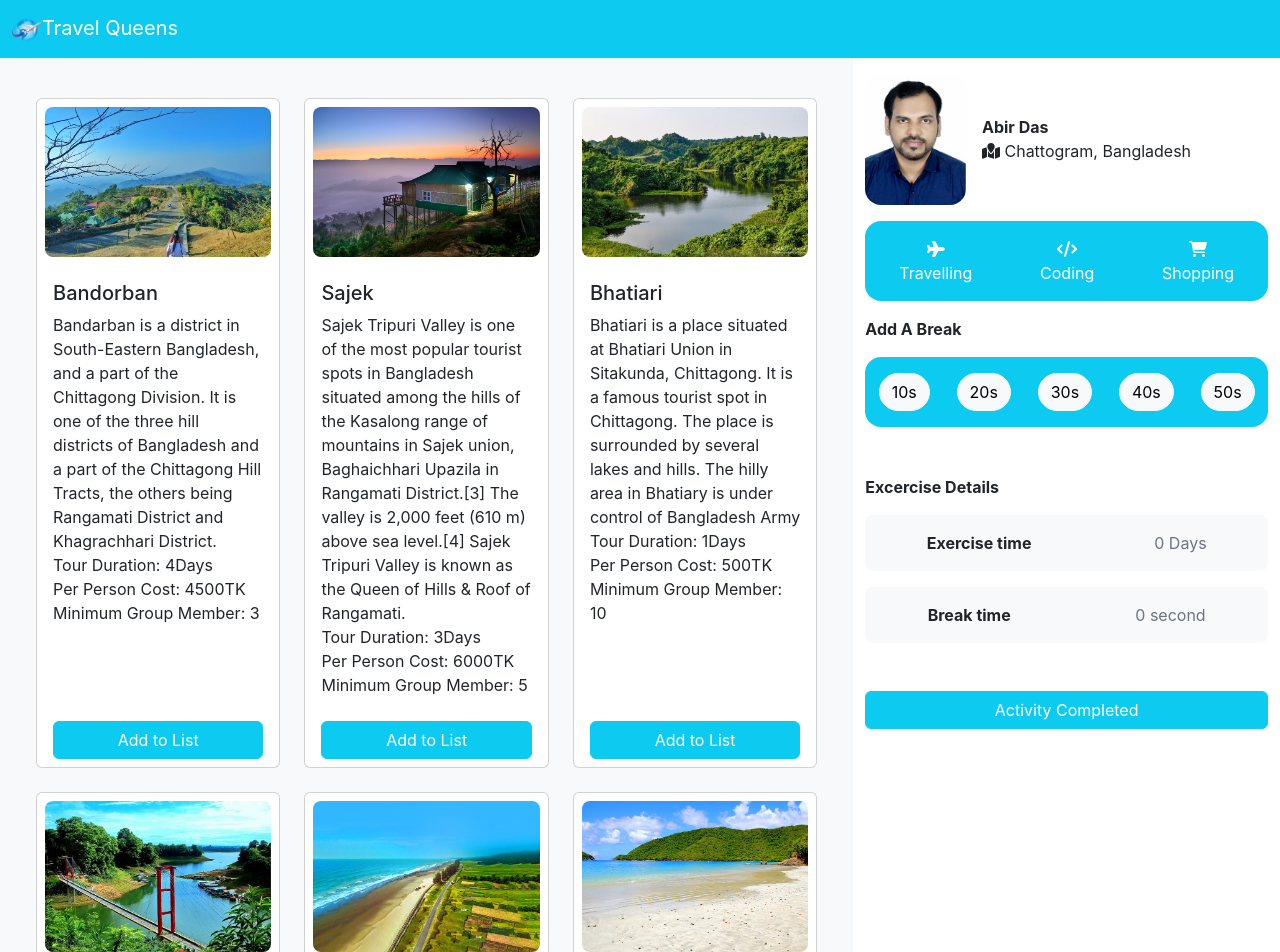
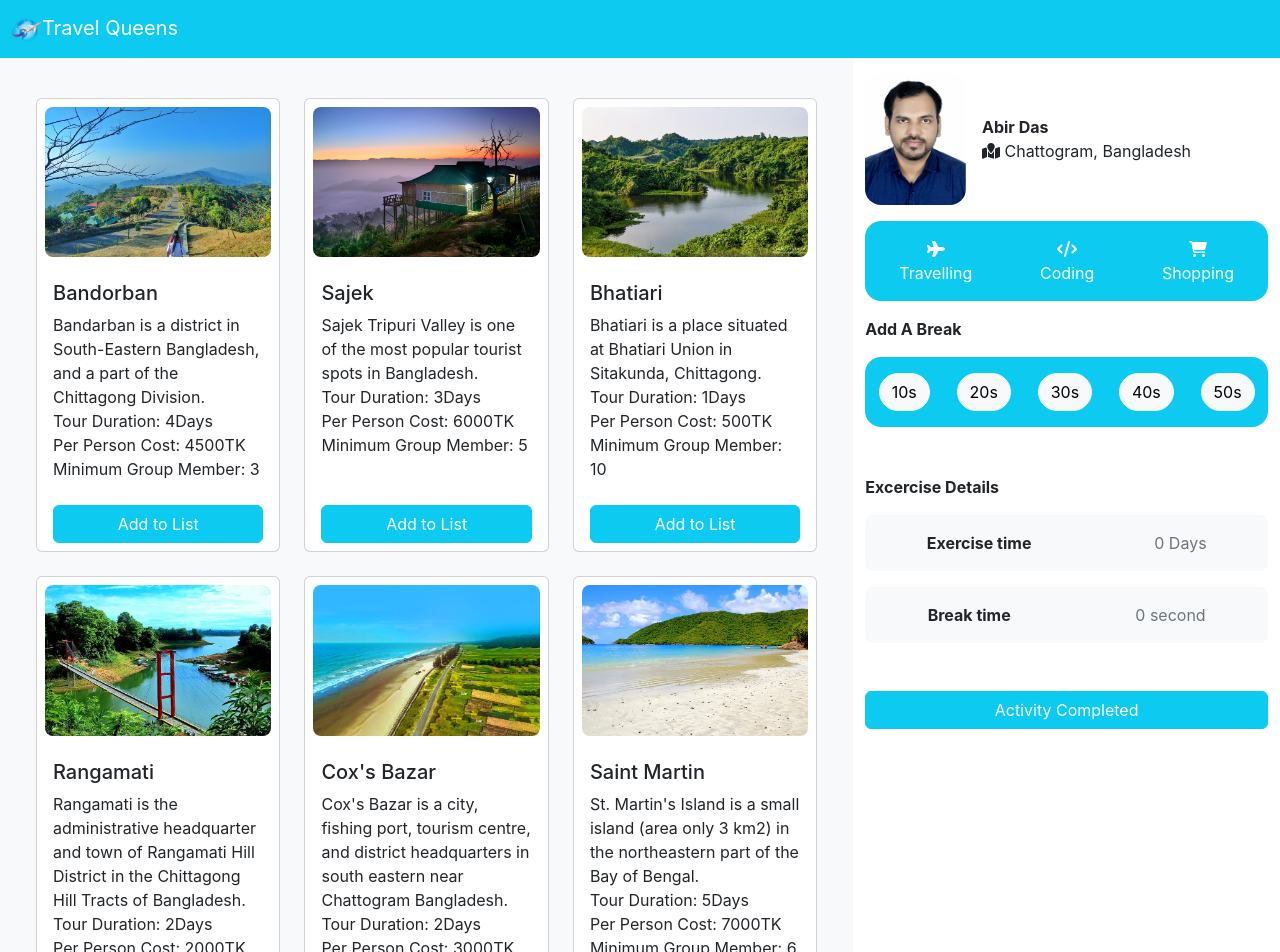
Before and after one commit to AbirDas1048/travel-queens, a React (Create React App) app: page / in a window 1280 px wide. Shown: the top 952 px of the page. Built offline with nearby package versions, Linux system fonts and the light colour scheme.

Commit message:
final update

```diff
--- a/public/data.json
+++ b/public/data.json
@@ -2,7 +2,7 @@
     {
         "id": 1,
         "name": "Bandorban",
-        "description": "Bandarban is a district in South-Eastern Bangladesh, and a part of the Chittagong Division. It is one of the three hill districts of Bangladesh and a part of the Chittagong Hill Tracts, the others being Rangamati District and Khagrachhari District.",
+        "description": "Bandarban is a district in South-Eastern Bangladesh, and a part of the Chittagong Division.",
         "duration": 4,
         "price": 4500,
         "person": 3,
@@ -11,7 +11,7 @@
     {
         "id": 2,
         "name": "Sajek",
-        "description": "Sajek Tripuri Valley is one of the most popular tourist spots in Bangladesh situated among the hills of the Kasalong range of mountains in Sajek union, Baghaichhari Upazila in Rangamati District.[3] The valley is 2,000 feet (610 m) above sea level.[4] Sajek Tripuri Valley is known as the Queen of Hills & Roof of Rangamati.",
+        "description": "Sajek Tripuri Valley is one of the most popular tourist spots in Bangladesh.",
         "duration": 3,
         "price": 6000,
         "person": 5,
@@ -20,7 +20,7 @@
     {
         "id": 3,
         "name": "Bhatiari",
-        "description": "Bhatiari is a place situated at Bhatiari Union in Sitakunda, Chittagong. It is a famous tourist spot in Chittagong. The place is surrounded by several lakes and hills. The hilly area in Bhatiary is under control of Bangladesh Army",
+        "description": "Bhatiari is a place situated at Bhatiari Union in Sitakunda, Chittagong.",
         "duration": 1,
         "price": 500,
         "person": 10,
@@ -29,7 +29,7 @@
     {
         "id": 4,
         "name": "Rangamati",
-        "description": "Rangamati is the administrative headquarter and town of Rangamati Hill District in the Chittagong Hill Tracts of Bangladesh. The town is located at 22°37'60N 92°12'0E and has an altitude of 14 metres (46 ft). The district is administered by an office named as District Administration, Rangamati.",
+        "description": "Rangamati is the administrative headquarter and town of Rangamati Hill District in the Chittagong Hill Tracts of Bangladesh.",
         "duration": 2,
         "price": 2000,
         "person": 2,
@@ -38,7 +38,7 @@
     {
         "id": 5,
         "name": "Cox's Bazar",
-        "description": "Cox's Bazar is a city, fishing port, tourism centre, and district headquarters in south eastern near Chattogram Bangladesh. It is located 150 km (93 mi) south of the city of Chittagong. Cox's Bazar is also known by the name Panowa, which translates literally as 'yellow flower'. Another old name was 'Palongkee'. It is a beautiful tourist spot. The city has the longest uninterrupted natural beach in the world.",
+        "description": "Cox's Bazar is a city, fishing port, tourism centre, and district headquarters in south eastern near Chattogram Bangladesh.",
         "duration": 2,
         "price": 3000,
         "person": 4,
@@ -47,7 +47,7 @@
     {
         "id": 6,
         "name": "Saint Martin",
-        "description": "St. Martin's Island is a small island (area only 3 km2) in the northeastern part of the Bay of Bengal, about 9 km south of the tip of the Cox's Bazar-Teknaf peninsula, and forming the southernmost part of Bangladesh. There is a small adjoining island that is separated at high tide, called Chera Dwip. It is about 8 kilometres (5 miles) west of the northwest coast of Myanmar, at the mouth of the Naf River.",
+        "description": "St. Martin's Island is a small island (area only 3 km2) in the northeastern part of the Bay of Bengal.",
         "duration": 5,
         "price": 7000,
         "person": 6,
--- a/src/components/Plan/Plan.js
+++ b/src/components/Plan/Plan.js
@@ -1,7 +1,7 @@
 import React from 'react';
 
 const Plan = (props) => {
-    const {plan, addDuration} = props;
+    const { plan, addDuration } = props;
     const { img, name, description, duration, price, person } = plan;
     return (
         <div className="col">
```
